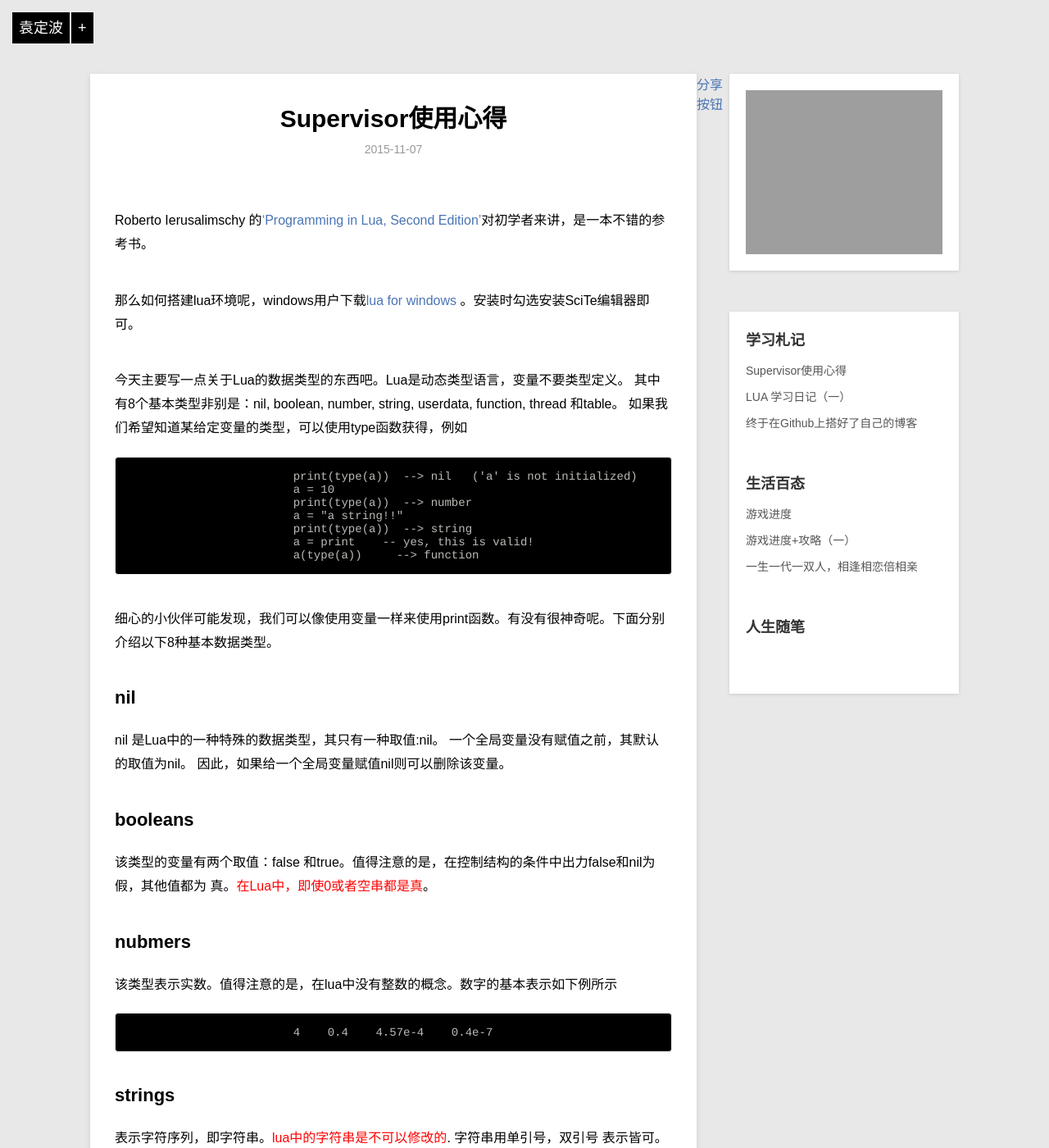
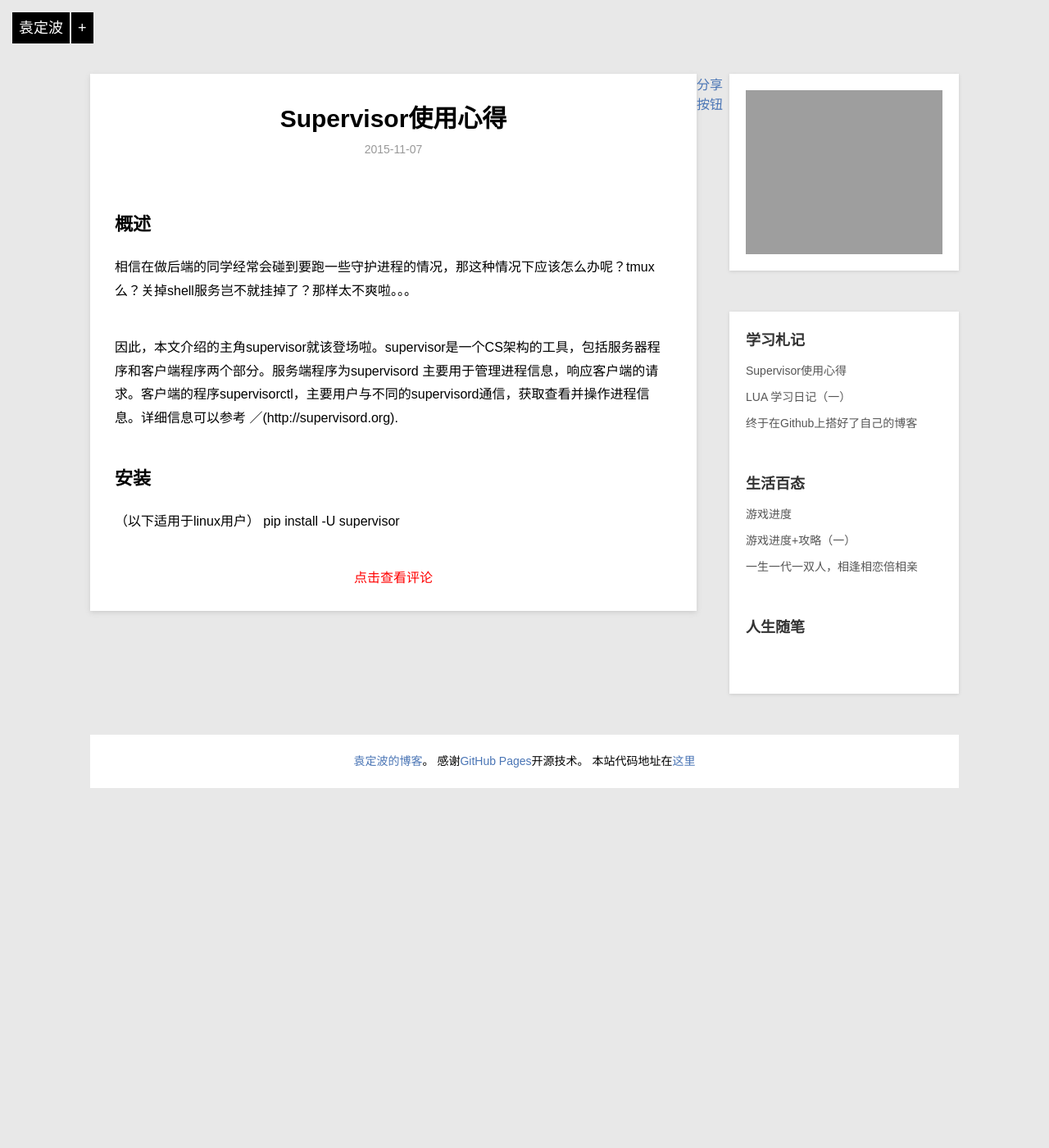
Before and after one commit to BigWavelet/BigWavelet.github.io, a Jekyll site: the page built from _posts/blog/2015-11-07-bigwavelet-supervisor-01.md, in a window 1280 px wide and 1400 px high. Shown: the whole window at 82% size. Built offline with Jekyll 4.4.1, drawn with Linux system fonts in a browser that asks for light colours; nearby versions of some CDN libraries; Markdown is read by kramdown in place of the engine named in the settings; comment, search, counter and statistics services are not loaded; some of the changed text lies outside the part shown; grey boxes are pictures that could not be loaded.

Commit message:
modigy supervisor

```diff
--- a/_posts/blog/2015-11-07-bigwavelet-supervisor-01.md
+++ b/_posts/blog/2015-11-07-bigwavelet-supervisor-01.md
@@ -5,66 +5,14 @@ description: 简述了Supervisor的使用心得，方便新手快速上手使用
 category: blog
 
 ---
-Roberto Ierusalimschy 的['Programming in Lua, Second Edition'](http://pan.baidu.com/share/link?shareid=463130&uk=487907638)对初学者来讲，是一本不错的参考书。
 
-那么如何搭建lua环境呢，windows用户下载[lua for windows](https://www.slimwareutilities.com/community/info.php?id=813153&type=software) 。安装时勾选安装SciTe编辑器即可。
+## 概述
+相信在做后端的同学经常会碰到要跑一些守护进程的情况，那这种情况下应该怎么办呢？tmux么？关掉shell服务岂不就挂掉了？那样太不爽啦。。。
 
-今天主要写一点关于Lua的数据类型的东西吧。Lua是动态类型语言，变量不要类型定义。
-其中有8个基本类型非别是：nil, boolean, number, string, userdata, function, thread 和table。
-如果我们希望知道某给定变量的类型，可以使用type函数获得，例如
+因此，本文介绍的主角supervisor就该登场啦。supervisor是一个CS架构的工具，包括服务器程序和客户端程序两个部分。服务端程序为supervisord
+主要用于管理进程信息，响应客户端的请求。客户端的程序supervisorctl，主要用户与不同的supervisord通信，获取查看并操作进程信息。详细信息可以参考 ／(http://supervisord.org).
 
+## 安装
 
-
-				print(type(a))  --> nil   ('a' is not initialized)
-				a = 10
-				print(type(a))  --> number
-				a = "a string!!"
-				print(type(a))  --> string
-				a = print    -- yes, this is valid!
-				a(type(a))     --> function
-
-细心的小伙伴可能发现，我们可以像使用变量一样来使用print函数。有没有很神奇呢。下面分别介绍以下8种基本数据类型。
-
-## nil
-nil 是Lua中的一种特殊的数据类型，其只有一种取值:nil。 一个全局变量没有赋值之前，其默认的取值为nil。
-因此，如果给一个全局变量赋值nil则可以删除该变量。
-
-## booleans
-该类型的变量有两个取值：false 和true。值得注意的是，在控制结构的条件中出力false和nil为假，其他值都为
-真。<font color='red'>在Lua中，即使0或者空串都是真</font>。
-
-## nubmers
-该类型表示实数。值得注意的是，在lua中没有整数的概念。数字的基本表示如下例所示
-
-				4    0.4    4.57e-4    0.4e-7
-
-## strings
-表示字符序列，即字符串。<font color='red'>lua中的字符串是不可以修改的</font>. 字符串用单引号，双引号
-表示皆可。跟C语言比较类似，可以用\转义符。
-
-				a = "a line"
-				b = 'another line'
-同时，值得注意的是，lua会在string和number之间自动进行类型转换，当一个字符串使
-用算术操作符时，string 就会被转成数字。
-
-				print("10" + 1)     --> 11
-				print("10 + 1")     --> 10 + 1
-				print("-5.3e - 10" * "2")  --> -1.06e-09
-				print("hello" + 1)    -- ERROR (cannot convert "hello")
-
-如果需要显示将string转成数字，可以使用函数tonumber(),如果string 不是正确的数字，该函数将返回nil。
-同理，可以调用tostring()将数字转成字符串。
-
-## userdata & threads
-userdata 可以将 C 数据存放在 Lua 变量中， userdata 在 Lua 中除了赋值和相等比较
-有预定义的操作。userdata 用来描述应用程序或者使用 C 实现的库创建的新类型。
-
-## functions
-函数是第一类值（和其他变量相同），意味着函数可以存储在变量中，可以作为函数
-参数，也可以作为函数的返回值。这个特性给了语言很大的灵活性：一个程序可以重
-定义函数增加新的功能或者为了避免运行不可靠代码创建安全运行环境而隐藏函数，
-外这特性在 Lua 实现面向对象中也起了重要作用.
-
-## table
-
-未完待续。。。
+（以下适用于linux用户）
+    pip install -U supervisor
```
Also changed, not shown: 3 other files.
